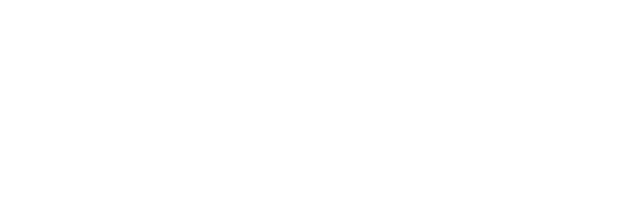
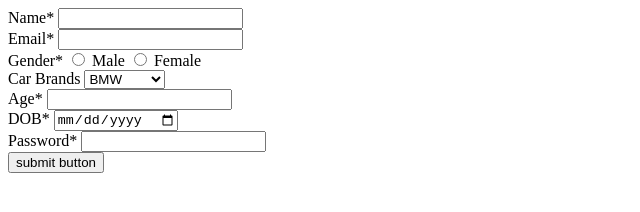
Before and after one commit to acciojob/signup-form-car-BHAVANI28122, a website: page main.html in a window 1280 px wide. Shown: the whole page, without its empty margins (0-640 px from the left). Drawn offline with Linux system fonts and the light colour scheme.

Commit message:
created a submission

```diff
--- a/main.html
+++ b/main.html
@@ -8,6 +8,47 @@
 
 <body>
 	<!-- the entire body must be written by student -->
+	<form method="post">
+	<div>
+	<label for="name">Name*</label>
+	<input type="text" id="name" required>
+	</div>
+    <div>
+	<label for="email">Email*</label>
+	<input type="email" id="email" required>
+	</div>
+	<div>
+	<label for="gender">Gender*</label>
+	<input type="radio" name="gender"required>
+	<label for="male">Male</label>
+	<input type="radio"  name="gender" required>
+	<label for="female">Female</label>
+	</div>
+	<div>
+	<label for="cars">Car Brands</label>
+  <select name="cars" id="cars" >
+  <option value="bmw">BMW</option>
+  <option value="audi">Audi</option>
+  <option value="mercedez">Mercedez</option>
+</select>
+	</div>
+	<div>
+	<label for = "carage">Age*</label>
+	<input type ="number" id="carage" required>
+	</div>
+	<div>
+	<label for = "dob">DOB*</label>
+	<input type ="date" id="dop" required>
+	</div>
+
+	<div>
+	<label for = "password" >Password*</label>
+	<input type ="password" id="password" required>
+	</div>
+	<div>
+	<button type="submit">submit button</button>
+	</div>
+</form>
     <script type="text/javascript" src="./script.js">
 </script>
 
```
